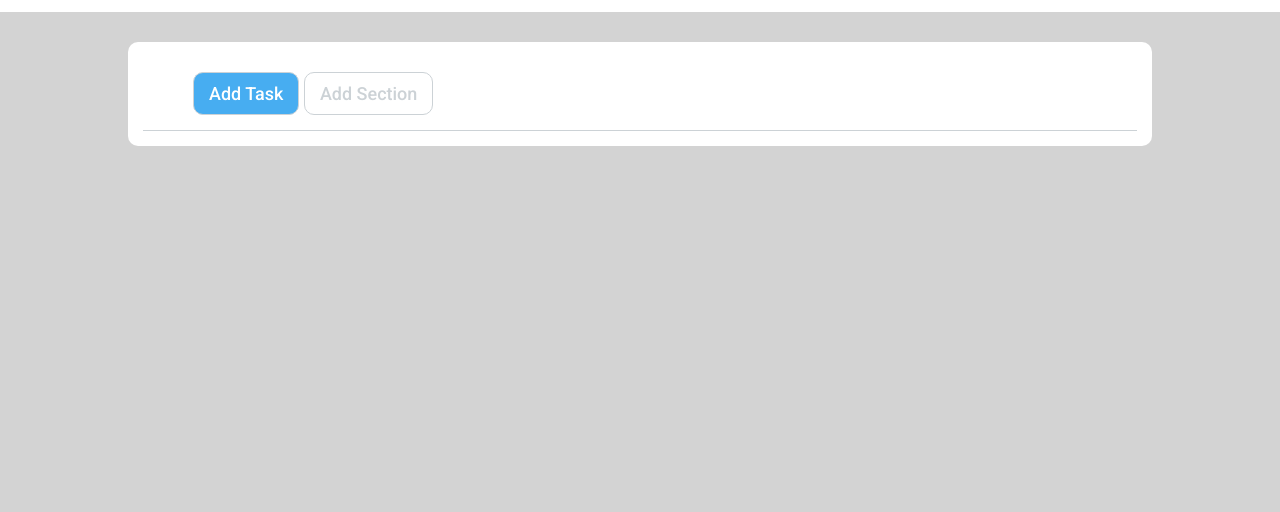
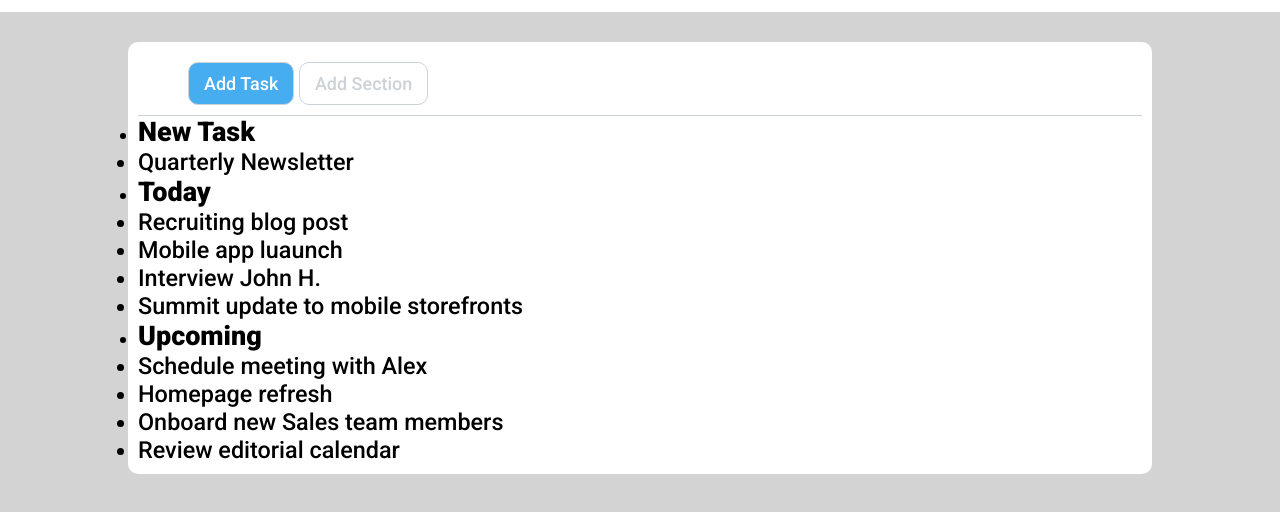
Before and after one commit to GianfrancoGhiani/html-css-toboolist, a plain HTML site: page index.html in a window 1280 px wide. Shown: the part 78-590 px from the top of the page. Drawn offline with Linux system fonts and the light colour scheme.

Commit message:
editing list

```diff
--- a/css/style.css
+++ b/css/style.css
@@ -47,7 +47,7 @@ main{
     background-color: white;
     border-radius: 10px;
     width: 80%;
-    padding: 15px;
+    padding: 10px;
     margin:0 auto;
 }
 .button{
@@ -60,6 +60,17 @@ main{
     color: #CCD2D6;
 }
 .grey-border{
-    padding:15px 50px;;
+    padding: 10px 50px;;
     border-bottom: 1px solid #CCD2D6;
 }
+h2{
+    font-size: 1.5rem;
+    font-weight: 900;
+}
+.list-text{
+    font-size: 1.3rem;
+    font-weight: 500;
+}
+ul {
+    border: 40px;
+}
--- a/index.html
+++ b/index.html
@@ -25,6 +25,20 @@
                 <button class="white button grey-text">Add Section</button>
             </div>
             <!-- listbody -->
+            <ul>
+                <li><h2 class="white">New Task</h2></li>
+                <li class="list-text white">Quarterly Newsletter</li>
+                <li><h2 class="white">Today</h2></li>
+                <li class="list-text white">Recruiting blog post</li>
+                <li class="list-text white">Mobile app luaunch</li>
+                <li class="list-text white">Interview John H.</li>
+                <li class="list-text white">Summit update to mobile storefronts</li>
+                <li><h2 class="white">Upcoming</h2></li>
+                <li class="list-text white">Schedule meeting with Alex</li>
+                <li class="list-text white">Homepage refresh</li>
+                <li class="list-text white">Onboard new Sales team members</li>
+                <li class="list-text white">Review editorial calendar</li>
+            </ul>
         </main>
 
     </body>
```
